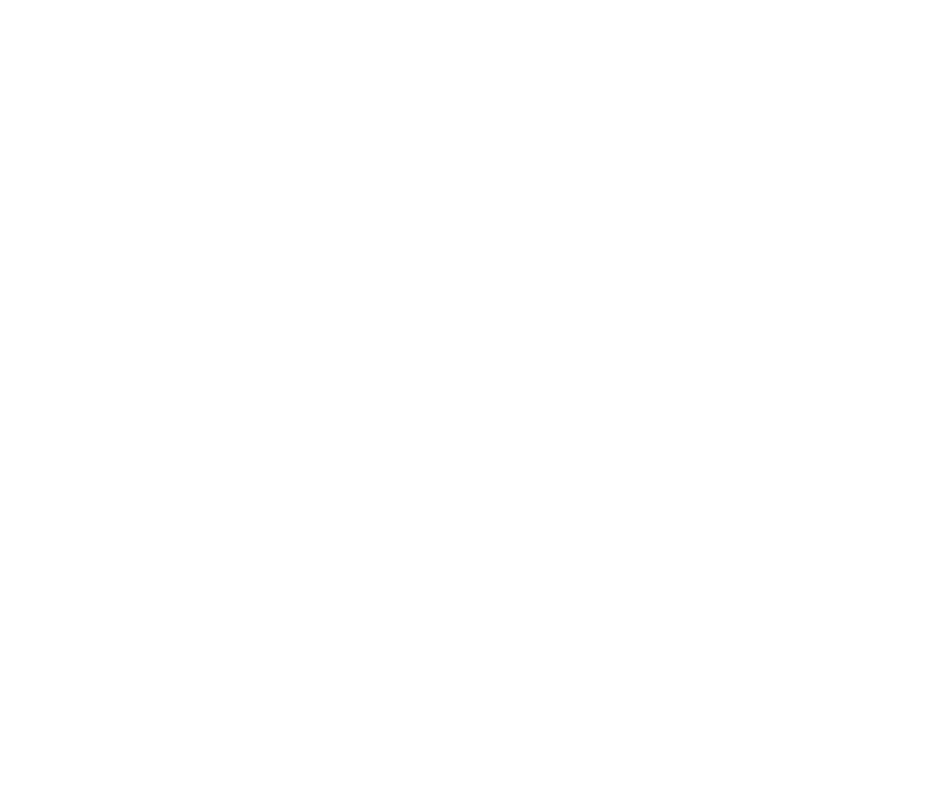
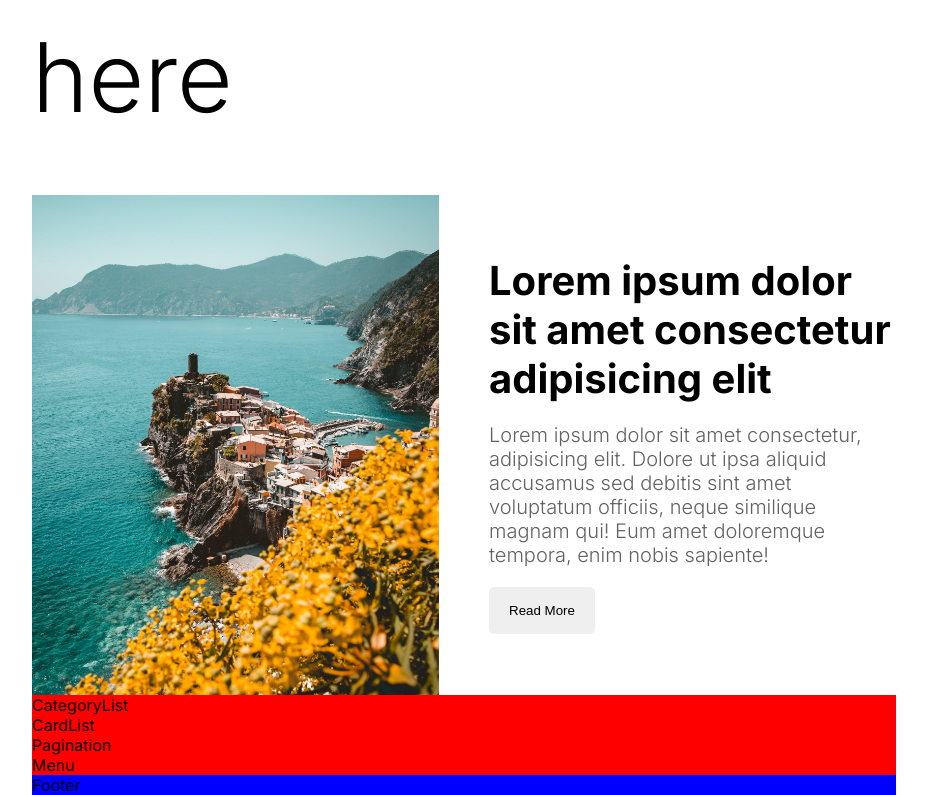
Before and after one commit to B0n-Echo/My_tech_blog, a Next.js app: page / in a window 1280 px wide. Shown: the part 575-1370 px from the top of the page, without its empty margins (176-1103 px from the left). Before the commit the page ends 800 px from the top, so only its background shows below. Built offline with nearby package versions, Linux system fonts and the light colour scheme.

Commit message:
feat(nikhil): Addinf Featured Item to blog

```diff
--- a/src/components/featured/Featured.jsx
+++ b/src/components/featured/Featured.jsx
@@ -1,10 +1,33 @@
-import React from 'react'
-import styles from "./featured.module.css"
+import React from "react";
+import styles from "./featured.module.css";
+import Image from "next/image";
 
 function Featured() {
   return (
-    <div className={styles.container}>Featured</div>
-  )
+    <div className={styles.container}>
+      <h1 className={styles.title}>
+        <b>Hi Fellow Developers</b> Discover new stories and ideas here
+      </h1>
+      <div className={styles.post}>
+        <div className={styles.imgConatiner}>
+          <Image src="/p1.jpeg" alt="" fill className={styles.image}/>
+        </div>
+
+        <div className={styles.textContainer}>
+          <h1 className={styles.postTitle}>
+            Lorem ipsum dolor sit amet consectetur adipisicing elit
+          </h1>
+          <p className={styles.postDesc}>
+            Lorem ipsum dolor sit amet consectetur, adipisicing elit. Dolore ut
+            ipsa aliquid accusamus sed debitis sint amet voluptatum officiis,
+            neque similique magnam qui! Eum amet doloremque tempora, enim nobis
+            sapiente!
+          </p>
+          <button className={styles.button}>Read More</button>
+        </div>
+      </div>
+    </div>
+  );
 }
 
-export default Featured
+export default Featured;
--- a/src/components/featured/featured.module.css
+++ b/src/components/featured/featured.module.css
@@ -1,3 +1,49 @@
 .container{
-  background-color: red;
+  margin-top: 30px;
 }
+
+.title {
+  font-size: 96px;
+  font-weight: 300;
+}
+
+.post{
+  margin-top: 60px;
+  display: flex;
+  align-items: center;
+  gap: 50px
+}
+
+.imgConatiner {
+  flex: 1;
+  height: 500px;
+  position: relative;
+}
+
+.image {
+  object-fit: cover;
+}
+
+.textContainer {
+  flex: 1;
+  display: flex;
+  flex-direction: column;
+  gap: 20px;
+}
+
+.postTitle {
+  font-size: 40px;
+}
+
+.postDesc {
+  font-size: 20px;
+  font-weight: 300;
+  color: var(--softTextColor);
+}
+
+.button {
+  padding: 16px 20px;
+  border: none;
+  border-radius: 5px;
+  width: max-content;
+}
```
